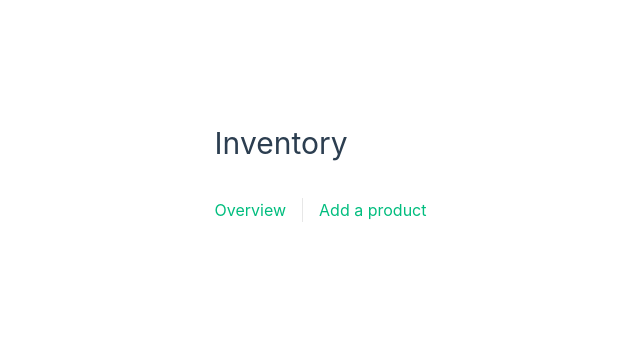
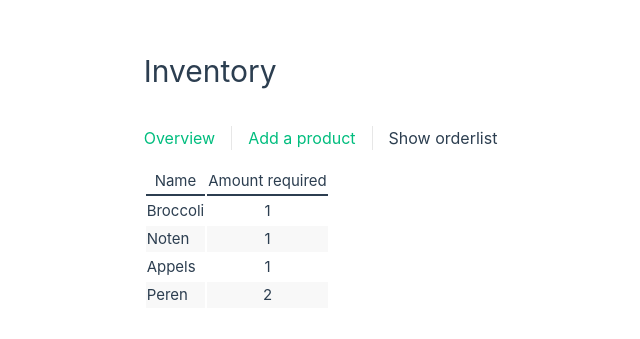
Before and after one commit to j-kramer/Script, a Vue app in the folder vue3 inventaris/: page /order in a window 1280 px wide. Shown: the part 221-560 px from the top of the page, without its empty margins (205-845 px from the left). Built offline with nearby package versions, Linux system fonts and the light colour scheme.

Commit message:
vue3 inventory: add order page

```diff
--- a/vue3 inventaris/src/App.vue
+++ b/vue3 inventaris/src/App.vue
@@ -10,6 +10,7 @@ import { RouterLink, RouterView } from 'vue-router'
       <nav>
         <RouterLink to="/">Overview</RouterLink>
         <RouterLink to="/add">Add a product</RouterLink>
+        <RouterLink to="/order">Show orderlist</RouterLink>
       </nav>
     </div>
   </header>
--- /dev/null
+++ b/vue3 inventaris/src/components/InventoryOrder.vue
@@ -0,0 +1,54 @@
+<script setup>
+import { computed } from 'vue'
+
+const props = defineProps(['inventory'])
+
+const missingInventory = computed(() => {
+  let missing = []
+  for (let item of props.inventory) {
+    let difference = item.minimumAmount - item.actualAmount
+    if (difference > 0) {
+      missing.push({
+        name: item.name,
+        amount: difference,
+      })
+    }
+  }
+  return missing
+})
+</script>
+
+<template>
+  <table>
+    <thead>
+      <tr>
+        <th>Name</th>
+        <th>Amount required</th>
+      </tr>
+    </thead>
+    <tbody>
+      <tr v-for="(item, index) in missingInventory" :key="index">
+        <td class="left">{{ item.name }}</td>
+        <td>{{ item.amount }}</td>
+      </tr>
+    </tbody>
+  </table>
+</template>
+
+<style scoped>
+table {
+  text-align: center;
+}
+
+.left {
+  text-align: left;
+}
+
+th {
+  border-bottom: 2px solid;
+}
+
+tr:nth-child(even) {
+  background-color: var(--color-background-soft);
+}
+</style>
--- a/vue3 inventaris/src/router/index.js
+++ b/vue3 inventaris/src/router/index.js
@@ -2,6 +2,7 @@ import { createRouter, createWebHistory } from 'vue-router'
 import Overview from '@/views/Overview.vue'
 import Add from '@/views/Add.vue'
 import Edit from '@/views/Edit.vue'
+import Order from '@/views/Order.vue'
 
 const router = createRouter({
   history: createWebHistory(import.meta.env.BASE_URL),
@@ -21,6 +22,11 @@ const router = createRouter({
       name: 'editItem',
       component: Edit,
     },
+    {
+      path: '/order',
+      name: 'order',
+      component: Order,
+    },
   ],
 })
 
--- /dev/null
+++ b/vue3 inventaris/src/views/Order.vue
@@ -0,0 +1,12 @@
+<script setup>
+import InventoryOrder from '@/components/InventoryOrder.vue'
+import { getInventory } from '@/store/inventory'
+
+const inventory = getInventory
+</script>
+
+<template>
+  <main>
+    <InventoryOrder :inventory="inventory" />
+  </main>
+</template>
```
